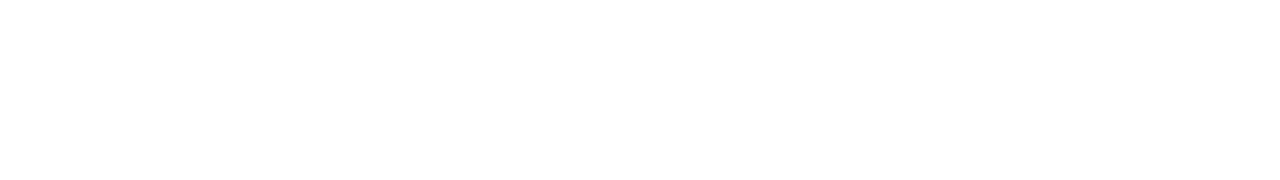
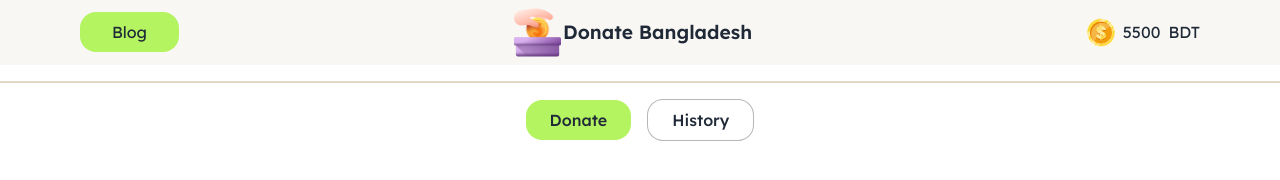
Before and after one commit to anirban-islam/donation-webpage, a plain HTML site: page index.html in a window 1280 px wide. Drawn offline with nearby package versions, Linux system fonts and the light colour scheme.

Commit message:
Header-Update

```diff
--- a/index.html
+++ b/index.html
@@ -13,13 +13,33 @@
     <!-- link stylesheets End -->
 </head>
 <body>
+    <!-- Nav-bar Style start  -->
     <nav>
-        <section>
-            <div class="blog"></div>
-            <div class="brand-name"></div>
-            <div class="balance"></div>
+        <section id="navmenu">
+            <div class="blog">
+                <button>Blog</button>
+            </div>
+            <div class="brand-name">
+                <img src="./Assets/logo.png" alt="">
+                <h2>Donate Bangladesh</h2>
+            </div>
+            <div class="balance">
+                <img src="./Assets/coin.png" alt="">
+                <a href="#">5500</a>
+                <p>BDT</p>
+            </div>
         </section>
+        <!-- Navnar Style End -->
+        <div class="divider"></div>
     </nav>
+    <main>
+        <!-- Btn Navigator Start -->
+        <section class="navigator">
+            <button class="btn-pri">Donate</button>
+            <button class="btn-pri btn2">History</button>
+        </section>
+        <!-- Btn Navigator End -->
+    </main>
 
 </body>
 </html>
--- a/styles/style.css
+++ b/styles/style.css
@@ -1,3 +1,103 @@
 /* Import Google Font Start */
 @import url('https://fonts.googleapis.com/css2?family=Lexend:wght@100..900&display=swap');
 /* Import Google Font End */
+/* Universal Style start */
+*{
+    padding: 0;
+    margin: 0;
+    box-sizing: border-box;
+}
+:root{
+    --heading:color: rgb(17, 17, 17);
+    --para:color: rgba(17, 17, 17, 0.7);
+    --btn:rgb(180, 244, 97);
+    --black:#0000;
+    --bgcolor:rgb(249, 247, 243);
+    --border:rgba(17, 17, 17, 0.3);
+
+}
+h1{
+    color: var(--heading);
+    font-size: 4rem;
+}
+h2{
+    color:var(--heading);
+    font-size: 1.2rem;
+    font-weight: 600;
+}
+h3{
+    color: var(--heading);
+    font-size: 2rem;
+}
+a{
+    text-decoration: none;
+    color: var(--black);
+}
+p{
+    color:var(--para);
+    font-size: 1rem;
+}
+body{
+    font-family: "Lexend", sans-serif;
+}
+.divider{
+    height: 2px;
+    width: 100%;
+    background-color: antiquewhite;
+}
+.btn-pri{
+    background-color: var(--btn);
+    padding: .5rem 1.5rem;
+    border-radius: 1rem;
+}
+/* universal style End */
+/* Nav style Start  */
+#navmenu{
+    display: flex;
+    background-color: red;
+    align-items: center;
+    justify-content: space-between;
+    padding: .5rem 5rem;
+    background-color: var(--bgcolor);
+
+}
+.blog button{
+    padding: .5rem 2rem;
+    background-color: var(--btn);
+    border-radius: 1rem;
+    cursor: pointer;
+}
+.brand-name img{
+    width: 20%;
+}
+.brand-name h2{
+    color: var(--heading);
+    font-size: 1.2rem;
+    font-weight: 600;
+}
+.brand-name{
+    display: flex;
+    align-items: center;
+    gap: .1rem;
+    align-items: center;
+    justify-content: center;
+}
+.balance{
+    display: flex;
+    align-items: center;
+    gap: .5rem;
+}
+/* Nav Style End */
+/* Btn Nav Style Start */
+.navigator{
+    display: flex;
+    align-items: center;
+    justify-content: center;
+    gap:1rem;
+    width: 100%;
+    font-weight: 500;
+}
+.btn2{
+    background-color: white;
+    border: 1px solid var(--border);
+}
```
